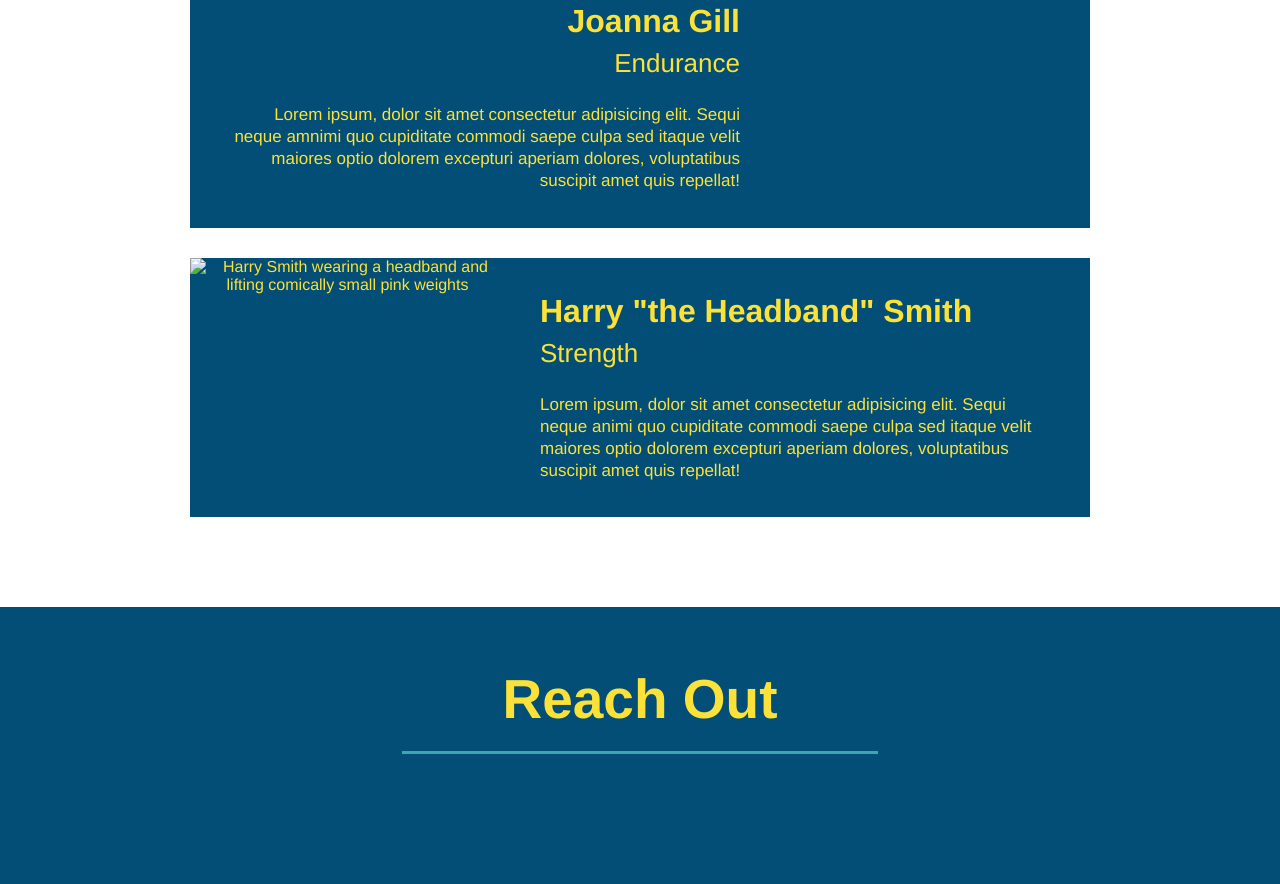
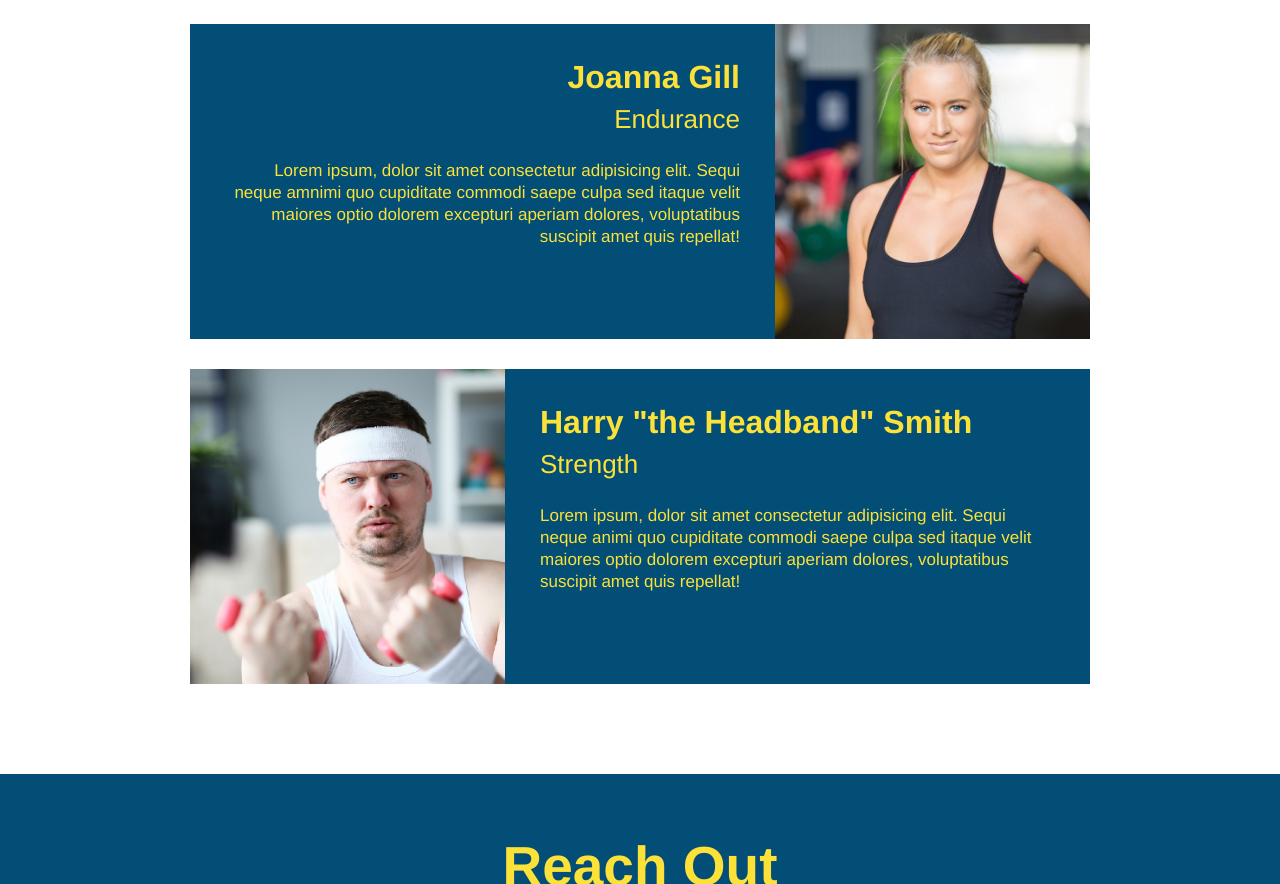
Before and after one commit to thomasUC18/run-buddy, a plain HTML site: page index.html in a window 1280 px wide. Shown: the part 3233-4117 px from the top of the page. Drawn offline with Linux system fonts and the light colour scheme; grey boxes are pictures that could not be loaded.

Commit message:
meet the trainers section

```diff
--- a/index.html
+++ b/index.html
@@ -141,7 +141,7 @@
             <!-- third trainer bio -->
             <article class="trainer">
                 <!-- Add image below -->
-                <img src="/assets/images/trainer-3.jpg" alt="Harry Smith wearing a headband and lifting comically small pink weights" />
+                <img src="./assets/images/trainer-3.jpg" alt="Harry Smith wearing a headband and lifting comically small pink weights" />
                 <div class="trainer-bio text-left">
                     <h3>Harry "the Headband" Smith</h3>
                     <h4>Strength</h4>
```
Also changed, not shown: assets/images/trainer-1.jpg (added), assets/images/trainer-2.jpg (added), assets/images/trainer-3.jpg (added).
